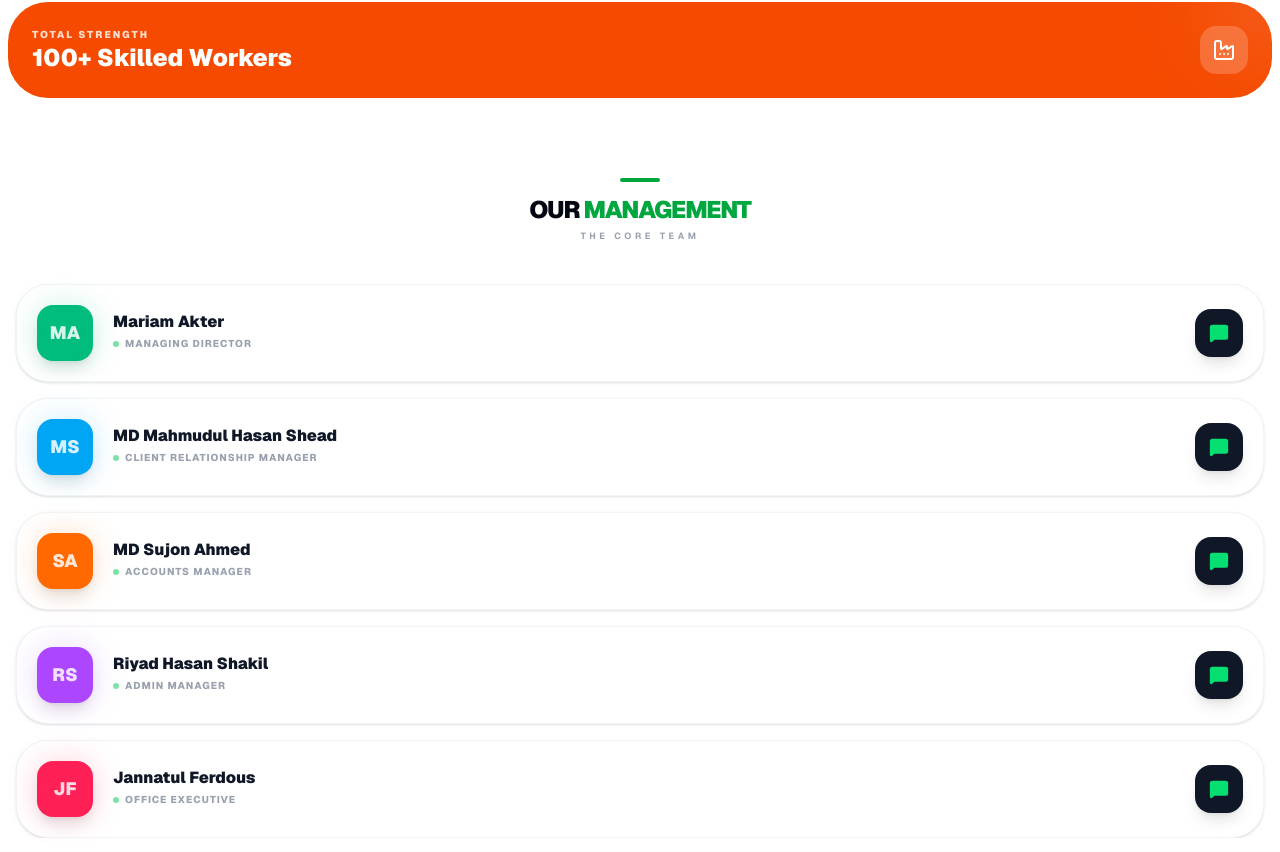
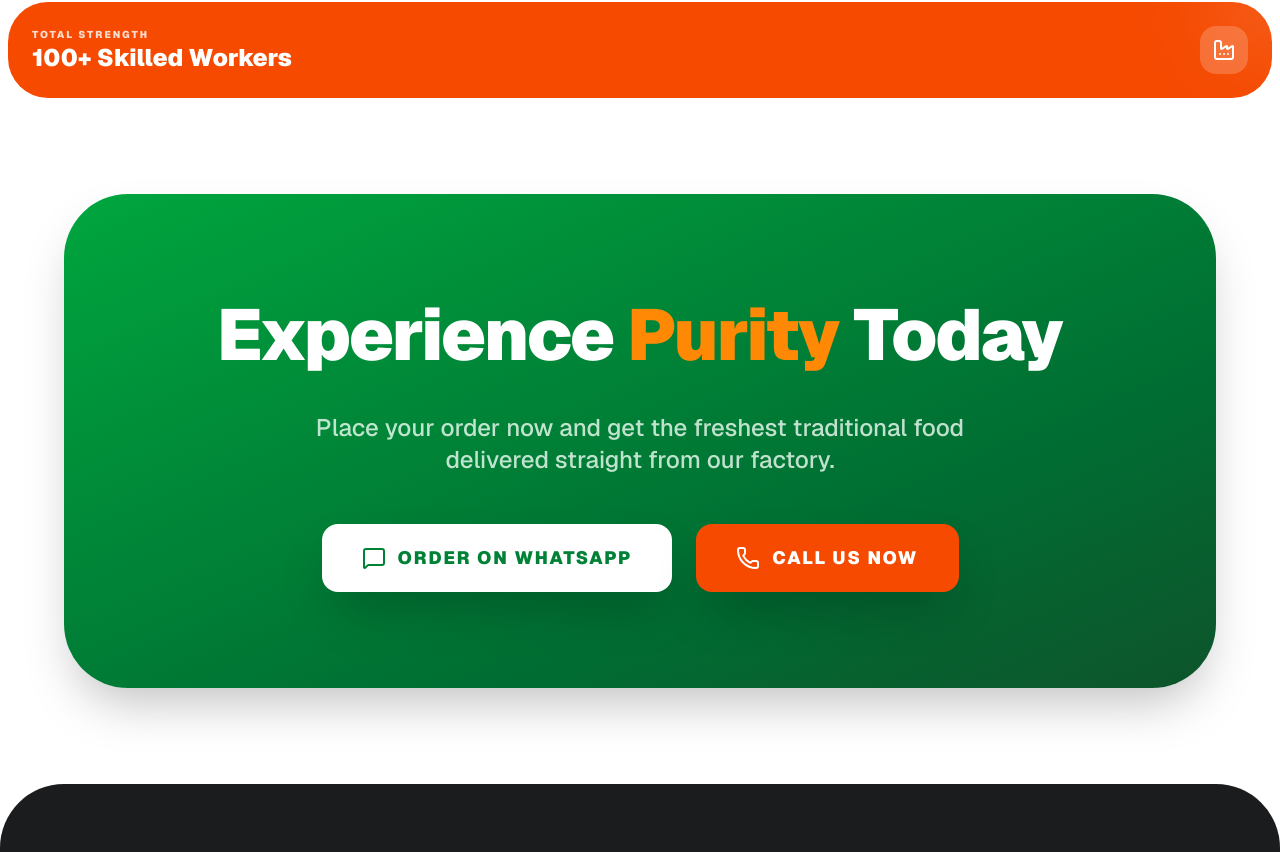
Before and after one commit to mehedishakib6796/bhai-bhai-food, a Next.js app: page / in a window 1280 px wide. Shown: the part 5928-6780 px from the top of the page. Built offline with nearby package versions, Linux system fonts and the light colour scheme.

Commit message:
6th update

```diff
--- a/app/page.tsx
+++ b/app/page.tsx
@@ -55,6 +55,7 @@ export default function Home() {
   return (
     <div className="relative min-h-screen bg-white font-sans scroll-smooth overflow-x-hidden">
 
+
      {/* --- Navbar --- */}
 <nav className="fixed top-0 w-full z-50 bg-white/80 backdrop-blur-lg shadow-sm border-b border-gray-100">
   <div className="max-w-7xl mx-auto px-6 h-20 flex items-center justify-between">
@@ -92,19 +93,19 @@ export default function Home() {
         <div className="px-6 py-8 space-y-6">
           {/* Navigation Links */}
           <div className="flex flex-col gap-5 text-xl font-bold text-gray-800">
-        <a href="#" onClick={() => setIsOpen(false)} className="hover:text-green-600">Home</a>
-        <a href="#products" onClick={() => setIsOpen(false)} className="hover:text-green-600">Products</a>
-        <a href="#production" onClick={() => setIsOpen(false)} className="hover:text-green-600">Production</a>
-        <a href="#contact" onClick={() => setIsOpen(false)} className="hover:text-green-600">Contact</a>
+            <a href="#" onClick={() => setIsOpen(false)} className="hover:text-green-600 transition-colors">Home</a>
+            <a href="#products" onClick={() => setIsOpen(false)} className="hover:text-green-600 transition-colors">Products</a>
+            <a href="#production" onClick={() => setIsOpen(false)} className="hover:text-green-600 transition-colors">Production</a>
+            <a href="#contact" onClick={() => setIsOpen(false)} className="hover:text-green-600 transition-colors">Contact</a>
           </div>
 
           <hr className="border-gray-100" />
 
-      {/* Owner Button & Collapsible List */}
+          {/* Owner Info Toggle Section */}
           <div className="space-y-4">
             <button
               onClick={() => setShowProcess(!showProcess)}
-          className="w-full flex items-center justify-between p-4 bg-gray-50 rounded-2xl border border-gray-100 text-gray-900 font-black text-xs uppercase tracking-[0.2em]"
+              className="w-full flex items-center justify-between p-4 bg-green-50 rounded-2xl border border-green-100 text-green-800 font-black text-xs uppercase tracking-[0.2em] active:scale-95 transition-all"
             >
               <span>Meet Our Leadership</span>
               <ChevronDown size={18} className={`transition-transform duration-300 ${showProcess ? "rotate-180" : ""}`} />
@@ -116,7 +117,7 @@ export default function Home() {
                   initial={{ opacity: 0, height: 0 }}
                   animate={{ opacity: 1, height: "auto" }}
                   exit={{ opacity: 0, height: 0 }}
-              className="space-y-3"
+                  className="space-y-3 overflow-hidden"
                 >
                   {[
                     { name: "Mariam Akter", role: "Managing Director", initial: "MA", color: "bg-emerald-500" },
@@ -125,7 +126,13 @@ export default function Home() {
                     { name: "Riyad Shakib", role: "Admin Manager", initial: "RS", color: "bg-purple-500" },
                     { name: "Jannatul Ferdous", role: "Office Executive", initial: "JF", color: "bg-rose-500" }
                   ].map((leader, idx) => (
-                <div key={idx} className="flex items-center gap-4 p-3 bg-white rounded-2xl border border-gray-50 shadow-sm">
+                    <motion.div
+                      key={idx}
+                      initial={{ opacity: 0, x: -10 }}
+                      animate={{ opacity: 1, x: 0 }}
+                      transition={{ delay: idx * 0.05 }}
+                      className="flex items-center gap-4 p-3 bg-white rounded-2xl border border-gray-50 shadow-sm"
+                    >
                       <div className={`w-10 h-10 rounded-xl ${leader.color} flex items-center justify-center text-white text-[10px] font-black`}>
                         {leader.initial}
                       </div>
@@ -133,7 +140,7 @@ export default function Home() {
                         <h4 className="text-[12px] font-black text-gray-900 leading-none">{leader.name}</h4>
                         <p className="text-[9px] font-bold text-gray-400 uppercase mt-1 tracking-wider">{leader.role}</p>
                       </div>
-                </div>
+                    </motion.div>
                   ))}
                 </motion.div>
               )}
@@ -144,6 +151,7 @@ export default function Home() {
     )}
   </AnimatePresence>
 </nav>
+
 
 
       {/* --- Hero Section --- */}
@@ -801,75 +809,6 @@ export default function Home() {
 
 
 
-{/* --- Ultra-Clean Minimalist Management --- */}
-<div className="mt-20 px-4 space-y-6">
-  {/* Modernized Header Design */}
-  <div className="relative flex flex-col items-center mb-10">
-    <motion.div
-      initial={{ width: 0 }}
-      whileInView={{ width: "40px" }}
-      className="h-1 bg-green-600 rounded-full mb-3"
-    />
-    <h2 className="text-gray-950 font-black text-2xl uppercase tracking-tighter text-center">
-      Our <span className="text-green-600">Management</span>
-    </h2>
-    <p className="text-[9px] font-bold text-gray-400 uppercase tracking-[0.4em] mt-1">
-      The Core Team
-    </p>
-  </div>
-
-  <div className="space-y-4">
-    {[
-      { name: "Mariam Akter", role: "Managing Director", phone: "01812139217", initial: "MA", color: "bg-emerald-500" },
-      { name: "MD Mahmudul Hasan Shead", role: "Client Relationship Manager", phone: "01985126785", initial: "MS", color: "bg-sky-500" },
-      { name: "MD Sujon Ahmed", role: "Accounts Manager", phone: "01935305068", initial: "SA", color: "bg-orange-500" },
-      { name: "Riyad Hasan Shakil", role: "Admin Manager", phone: "01968093300", initial: "RS", color: "bg-purple-500" },
-      { name: "Jannatul Ferdous", role: "Office Executive", phone: "01708056878", initial: "JF", color: "bg-rose-500" }
-    ].map((leader, index) => (
-      <motion.div
-        key={index}
-        initial={{ opacity: 0, x: -20 }}
-        whileInView={{ opacity: 1, x: 0 }}
-        transition={{ delay: index * 0.1 }}
-        whileTap={{ scale: 0.97 }}
-        className="group flex items-center justify-between p-5 bg-white rounded-[2rem] border border-gray-100 shadow-sm hover:shadow-xl hover:shadow-gray-200/50 hover:border-green-100 transition-all duration-500"
-      >
-        <div className="flex items-center gap-5">
-          {/* প্রোফাইল সার্কেল উইথ পালস ইফেক্ট */}
-          <div className="relative">
-            <div className={`w-14 h-14 rounded-2xl ${leader.color} flex items-center justify-center text-white font-black text-lg shadow-lg transform group-hover:rotate-6 transition-transform duration-500`}>
-              {leader.initial}
-            </div>
-            <div className={`absolute inset-0 rounded-2xl ${leader.color} opacity-20 blur-lg group-hover:opacity-40 transition-opacity`} />
-          </div>
-
-          {/* নাম এবং পজিশন */}
-          <div>
-            <h4 className="text-md font-black text-gray-900 leading-none mb-1.5 group-hover:text-green-600 transition-colors">
-              {leader.name}
-            </h4>
-            <div className="flex items-center gap-1.5">
-              <div className="w-1.5 h-1.5 bg-green-500 rounded-full animate-pulse" />
-              <p className="text-[10px] font-extrabold text-gray-400 uppercase tracking-widest">
-                {leader.role}
-              </p>
-            </div>
-          </div>
-        </div>
-
-        {/* প্রিমিয়াম হোয়াটসঅ্যাপ বাটন */}
-        <a
-          href={`https://wa.me/88${leader.phone}`}
-          target="_blank"
-          className="w-12 h-12 bg-gray-900 text-white rounded-2xl flex items-center justify-center shadow-lg hover:bg-green-600 hover:scale-110 active:scale-90 transition-all duration-300"
-        >
-          <MessageSquare size={20} fill="currentColor" className="text-green-400" />
-        </a>
-      </motion.div>
-    ))}
-  </div>
-</div>
-
 
 
      {/* --- CTA Section --- */}
```
Lines whose indentation alone changed are shown as unchanged.
